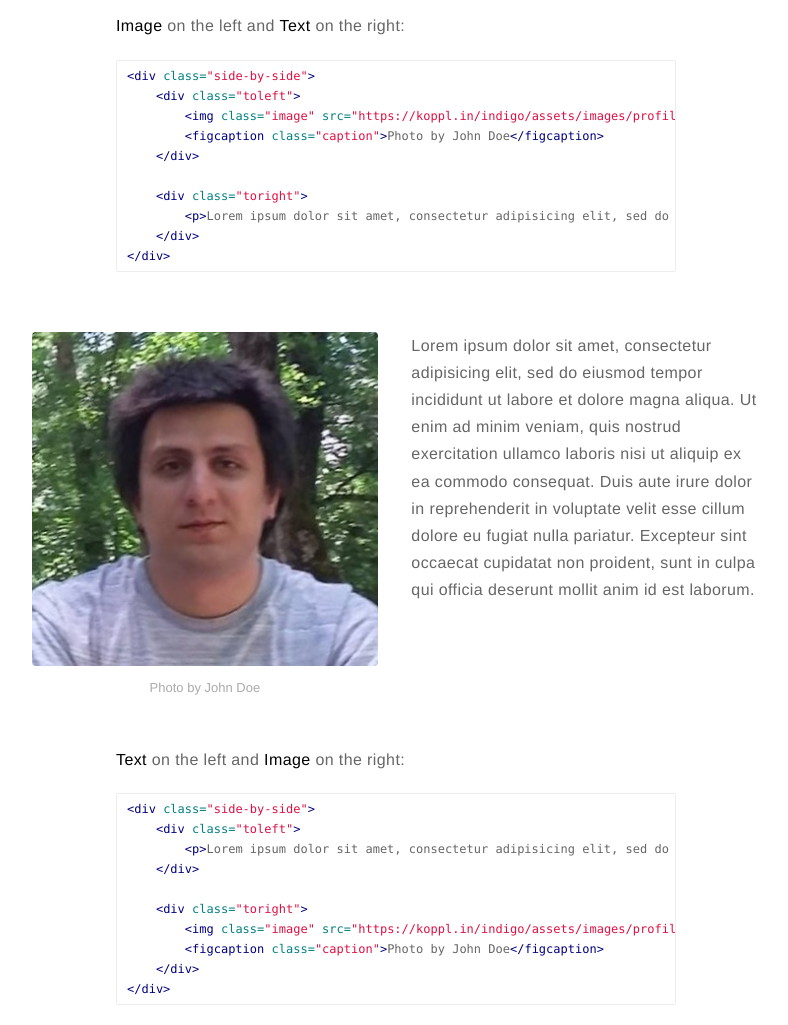
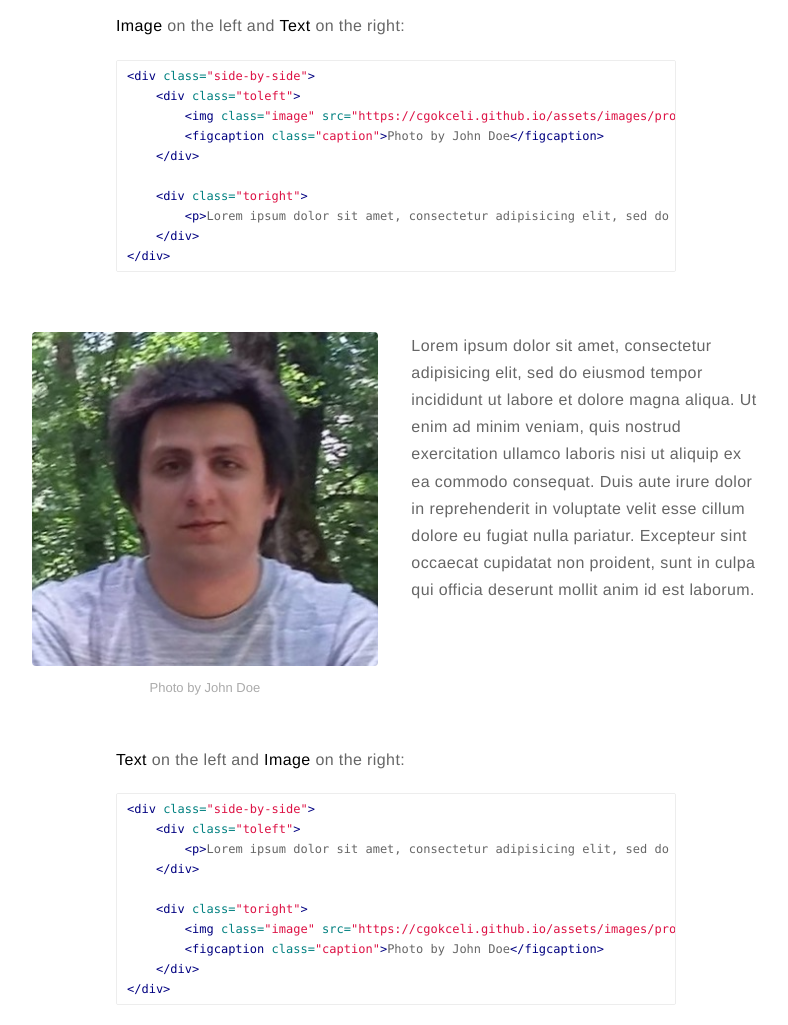
Before and after one commit to cgokceli/cgokceli.github.io, a Jekyll site: the page built from _posts/2015-02-24-markdown-extra-components.markdown, in a window 1280 px wide and 1400 px high, scrolled down 1068 px. Shown: the part 151-1176 px from the top of the window, without its empty margins (244-1032 px from the left). Built offline with Jekyll 4.4.1, drawn with Linux system fonts in a browser that asks for light colours; comment, search, counter and statistics services are not loaded; part of the change alters nothing that is shown; some of the changed text lies outside the part shown.

Commit message:
Update _config.yml

```diff
--- a/_config.yml
+++ b/_config.yml
@@ -7,16 +7,16 @@ description: A blog about technology and stuff related
 
 # if it's an external image, update below for true
 # better with square images
-external-image: false
+external-image: true
 picture: assets/images/profile.jpg
 
 # If you want to include your resume, set to true
 # and specify source (external or local).
 resume: true
 resume-external: true
-resume-url: https://google.com/?q=my+resume
+resume-url: http://linkedin.com/in/gokceli
 
-url: https://koppl.in/indigo
+url: https://cgokceli.github.io
 # your url: http://USERNAME.github.io
 
 permalink: /:title/
@@ -31,11 +31,11 @@ permalink: /:title/
 # if you don't want comments in your posts, leave categories empty
 disqus:
   shortname: mydisqus # enter this from your disqus account
-  categories: [blog, project] # only show disqus for posts that have these categories
+  categories: [] # only show disqus for posts that have these categories
 
 # if you don't have any of social below, comment the line
 facebook: myfacebook
-twitter: mytwitter
+# twitter: mytwitter
 # google: mygoogle
 # instagram: myinstagram
 # pinterest: mypinterest
@@ -52,18 +52,12 @@ medium: medium
 email: myemail@gmail.com
 
 authors:
-    johndoe:
+    cgokceli:
         name: John Doe
         bio: A Man who travels the world eating noodles
         external-image: false
         picture: assets/images/profile.jpg
         twitter: johndoe
-    jamesfoster:
-        name: James Foster
-        bio: A Man who develops software with coffee
-        external-image: false
-        picture: assets/images/james.jpg
-        twitter: jamesfoster
 
 # do you want a larger site? change the option below
 # options: [normal, large] | default: normal
@@ -79,7 +73,7 @@ projects: true
 
 # if you don't need "about" or "blog", comment them out below
 about: true
-blog: true
+# blog: true
 
 # do you want to show the "read time" of the posts?
 read-time: true
```
